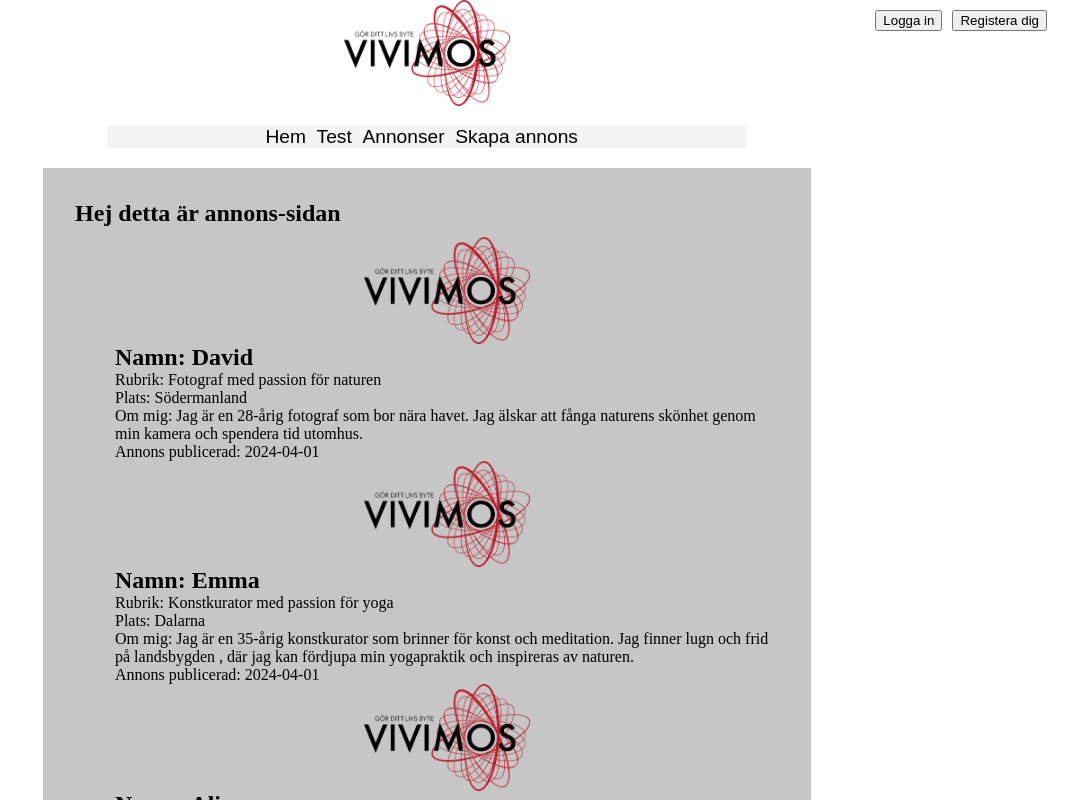
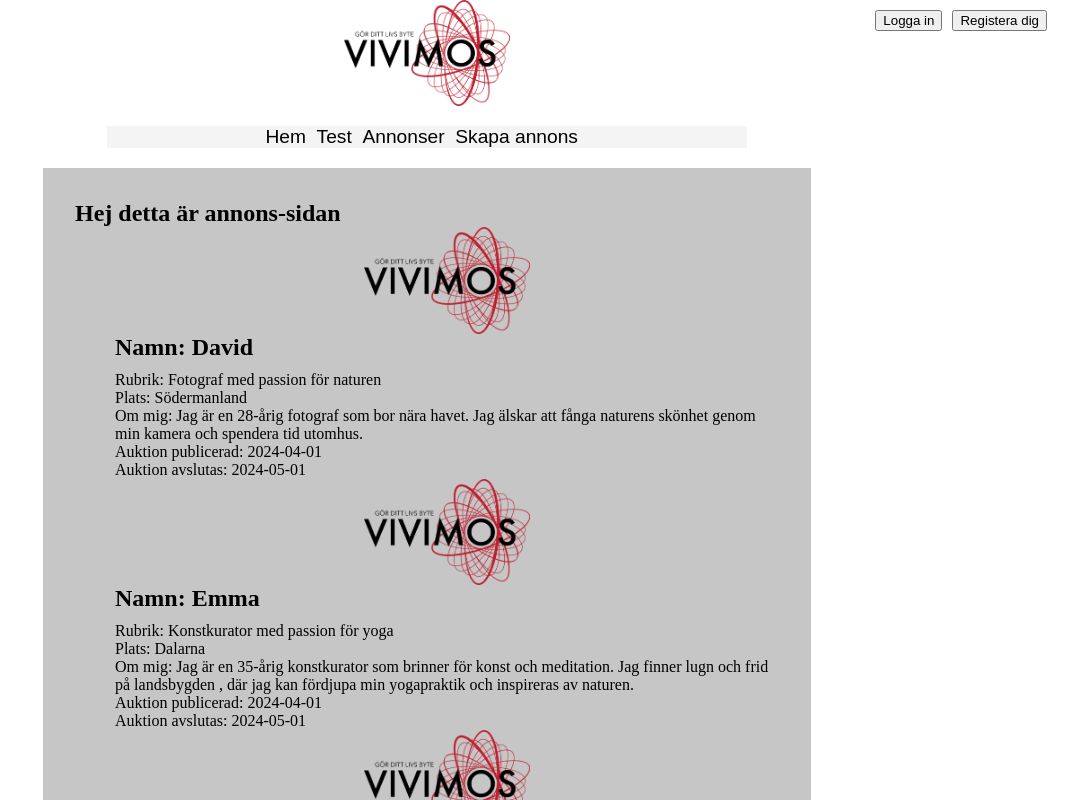
Before and after one commit to owenboy9/Vivimos, a React (Vite) app: page /adsPage in a window 1280 px wide. Shown: the top 800 px of the page, without its empty margins (213-1280 px from the left). Built offline with nearby package versions, Linux system fonts and the light colour scheme.

Commit message:
small changes

```diff
--- a/public/db.json
+++ b/public/db.json
@@ -307,7 +307,8 @@
         "location": "Södermanland",
         "title": "Fotograf med passion för naturen",
         "description": "Jag är en 28-årig fotograf som bor nära havet. Jag älskar att fånga naturens skönhet genom min kamera och spendera tid utomhus.",
-        "startDate": "2024-04-01"
+        "startDate": "2024-04-01",
+        "endDate": "2024-05-01"
       },
       {
         "id": "2",
@@ -316,7 +317,8 @@
         "location": "Dalarna",
         "title": "Konstkurator med passion för yoga",
         "description": "Jag är en 35-årig konstkurator som brinner för konst och meditation. Jag finner lugn och frid på landsbygden , där jag kan fördjupa min yogapraktik och inspireras av naturen.",
-        "startDate": "2024-04-01"
+        "startDate": "2024-04-01",
+        "endDate": "2024-05-01"
       },
       {
         "id": "3",
@@ -325,7 +327,8 @@
         "location": "Västergötland",
         "title": "Kock som älskar mat och bio",
         "description": "Jag är en 40-årig kock vars liv kretsar kring kreativitet i köket och passionen för film. Jag älskar att experimentera med nya smaker och maträtter.",
-        "startDate": "2024-04-02"
+        "startDate": "2024-04-02",
+        "endDate": "2024-05-02"
       },
       {
         "id": "4",
@@ -334,7 +337,8 @@
         "location": "Uppland",
         "title": "Livsnjutare som älskar dans och musik",
         "description": "Jag är Sofía, en 25-årig dansinstruktör med en passion för att utforska olika kulturer genom dans. Mitt hjärta klappar för att inspirera andra genom min dans och älskar nattlivet i staden.",
-        "startDate": "2024-04-03"
+        "startDate": "2024-04-03",
+        "endDate": "2024-05-02"
       },
       {
         "id": "5",
@@ -343,7 +347,8 @@
         "location": "Skåne",
         "title": "Trädgårdsmästare med passion för golf ",
         "description": "Jag är en 45-årig trädgårdsmästare, min passion är trädgårdsarbete och golf. Jag njuter av att vara utomhus, omgiven av naturen och med golfklubborna i handen.",
-        "startDate": "2024-04-03"
+        "startDate": "2024-04-03",
+        "endDate": "2024-05-03"
       },
       {
         "id": "6",
@@ -352,7 +357,8 @@
         "location": "Jämtland",
         "title": "Fotograf som älskar skidåkning och bakning",
         "description": "Jag är en 30-årig fotograf, min vardag är en spännande blandning av äventyr utomhus och kreativt utforskande inomhus. Jag älskar att fånga naturens skönhet på bild och att experimentera med nya bakningsrecept.",
-        "startDate": "2024-04-03"
+        "startDate": "2024-04-03",
+        "endDate": "2024-05-03"
       }
     ]
 }
--- a/src/pages/AdsPage.jsx
+++ b/src/pages/AdsPage.jsx
@@ -1,7 +1,7 @@
 
 import { useState, useEffect } from "react";
+import { Link } from "react-router-dom"
 import logo from '../assets/images/vivimoslogo.png'
-import { Link } from "react-router-dom"
 
 function AdsPage() {
   const [listings, setListings] = useState([])
@@ -17,7 +17,7 @@ function AdsPage() {
 
   return (
     <section>
-      <h2>Hej detta är annons-sidan</h2>
+      <h1>Hej detta är annons-sidan</h1>
       <ul>
       {listings.map(listing => (
         <AdsCard key={listing.id} adInfo={listing} />
@@ -28,16 +28,17 @@ function AdsPage() {
 
 }
 function AdsCard({ adInfo }) {
-  const { id, username,location, title, description, startDate, image} = adInfo
+  const { id, username,location, title, description, startDate, endDate, image} = adInfo
   return (
     <li key={id}>
       <div>
         <img className='logo' src={logo} />
-        <h1>Namn: {username}</h1>
+        <h2>Namn: {username}</h2>
         <p>Rubrik: {title}</p>
         <p>Plats: {location}</p>
         <p>Om mig: {description}</p>
-        <p>Annons publicerad: {startDate}</p>
+        <p>Auktion publicerad: {startDate}</p>
+        <p>Auktion avslutas: {endDate}</p>
       </div>
     </li>
   )
```
